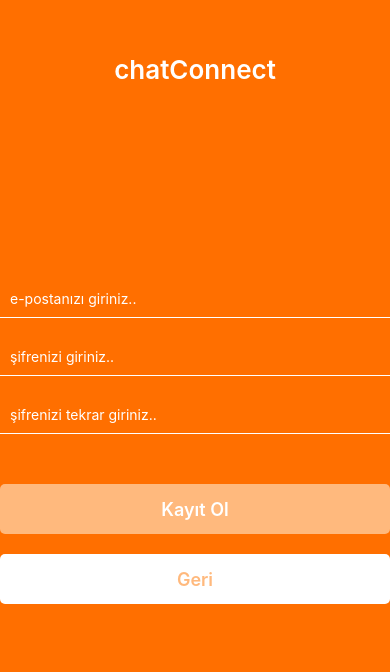
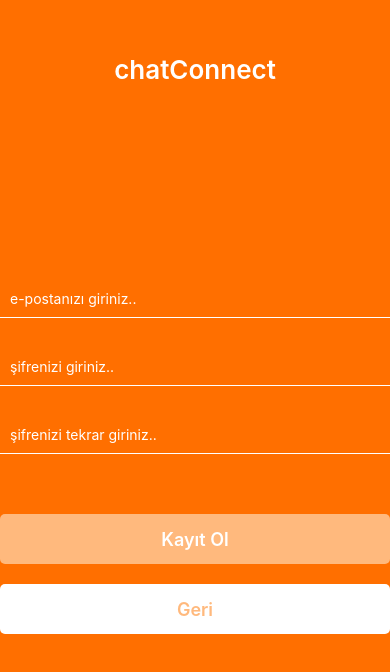
Before and after one commit to bilalseen/ChatConnect, a React Native app: screen /SignUpScreen in a window 390 px wide. Shown: the part 142-814 px from the top of the page. Built offline with nearby package versions, Linux system fonts and the light colour scheme; no server answers.

Commit message:
Refactor Input component to include error handling and display error message

```diff
--- a/src/components/auth/Input.js
+++ b/src/components/auth/Input.js
@@ -9,8 +9,10 @@ export default function Input({
   onChangeText,
   keyboardType,
   onBlur,
+  error,
 }) {
   return (
+    <View style={styles.container}>
       <TextInput
         onChangeText={onChangeText}
         keyboardType={keyboardType}
@@ -19,18 +21,31 @@ export default function Input({
         onBlur={onBlur}
         value={value}
         placeholderTextColor={colors.tertiary}
-      style={styles.container}
+        style={[styles.input, error && styles.inputError]}
         autoCapitalize="none"
       />
+      {error && <Text style={styles.errorText}>{error}</Text>}
+    </View>
   );
 }
 
 const styles = StyleSheet.create({
   container: {
     width: "100%",
+    marginBottom: 10,
+  },
+  input: {
     borderColor: colors.tertiary,
     borderBottomWidth: 1,
-    placeholderTextColor: colors.tertiary,
     padding: 10,
   },
+  inputError: {
+    borderColor: colors.danger,
+  },
+  errorText: {
+    color: colors.danger,
+    fontSize: 14,
+    fontWeight: "600",
+    marginTop: 5,
+  },
 });
```
Lines whose indentation alone changed are shown as unchanged.
